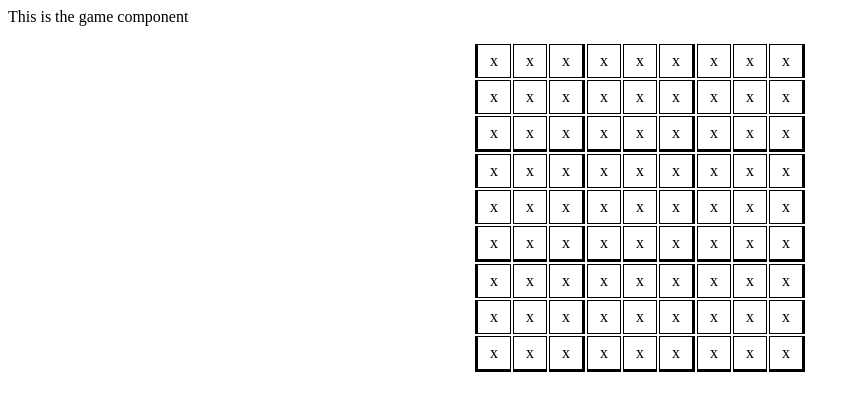
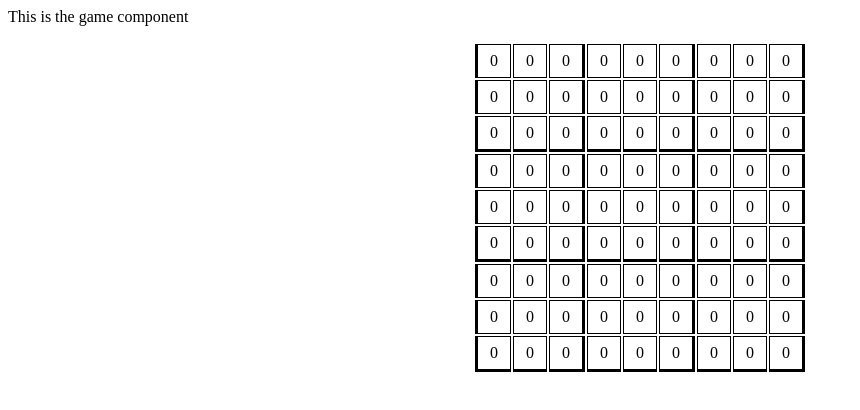
Before and after one commit to andrewmriley/aps-sudoku-angularjs, a website: page index.html in a window 1280 px wide. Both pictures are taken after a click on the link "Play". Shown: the whole page, without its empty margins (0-860 px from the left). Drawn offline with nearby package versions, Linux system fonts and the light colour scheme; some packages are replaced by stand-ins of ours.

Commit message:
Initial board generation

```diff
--- a/index.html
+++ b/index.html
@@ -6,6 +6,7 @@
     <script src="node_modules/angular/angular.js"></script>
     <script src="node_modules/angular-ui-router/release/angular-ui-router.js"></script>
     <script src="src/app/app.js"></script>
+    <script src="src/app/shared/generator.service.js"></script>
     <script src="src/app/components/main-menu/main-menu.component.js"></script>
     <script src="src/app/components/game/game.component.js"></script>
     <script src="src/app/components/board/board.component.js"></script>
--- a/src/app/components/board/board.component.js
+++ b/src/app/components/board/board.component.js
@@ -2,9 +2,15 @@
 
 angular.module("sudokuApp").component("board", {
     controller: boardController,
-    templateUrl: "src/app/components/board/board.template.html"
+    templateUrl: "src/app/components/board/board.template.html",
+    bindings: {
+        entries: "<"
+    }
 });
 
 function boardController() {
-    console.log('this is the board controller');
+    let ctrl = this;
+
+    ctrl.$onInit = function() {
+    };
 }
--- a/src/app/components/board/board.template.html
+++ b/src/app/components/board/board.template.html
@@ -1,101 +1,5 @@
 <table>
-    <tr>
-        <td> x </td>
-        <td> x </td>
-        <td> x </td>
-        <td> x </td>
-        <td> x </td>
-        <td> x </td>
-        <td> x </td>
-        <td> x </td>
-        <td> x </td>
-    </tr>
-    <tr>
-        <td> x </td>
-        <td> x </td>
-        <td> x </td>
-        <td> x </td>
-        <td> x </td>
-        <td> x </td>
-        <td> x </td>
-        <td> x </td>
-        <td> x </td>
-    </tr>
-    <tr>
-        <td> x </td>
-        <td> x </td>
-        <td> x </td>
-        <td> x </td>
-        <td> x </td>
-        <td> x </td>
-        <td> x </td>
-        <td> x </td>
-        <td> x </td>
-    </tr>
-    <tr>
-        <td> x </td>
-        <td> x </td>
-        <td> x </td>
-        <td> x </td>
-        <td> x </td>
-        <td> x </td>
-        <td> x </td>
-        <td> x </td>
-        <td> x </td>
-    </tr>
-    <tr>
-        <td> x </td>
-        <td> x </td>
-        <td> x </td>
-        <td> x </td>
-        <td> x </td>
-        <td> x </td>
-        <td> x </td>
-        <td> x </td>
-        <td> x </td>
-    </tr>
-    <tr>
-        <td> x </td>
-        <td> x </td>
-        <td> x </td>
-        <td> x </td>
-        <td> x </td>
-        <td> x </td>
-        <td> x </td>
-        <td> x </td>
-        <td> x </td>
-    </tr>
-    <tr>
-        <td> x </td>
-        <td> x </td>
-        <td> x </td>
-        <td> x </td>
-        <td> x </td>
-        <td> x </td>
-        <td> x </td>
-        <td> x </td>
-        <td> x </td>
-    </tr>
-    <tr>
-        <td> x </td>
-        <td> x </td>
-        <td> x </td>
-        <td> x </td>
-        <td> x </td>
-        <td> x </td>
-        <td> x </td>
-        <td> x </td>
-        <td> x </td>
-    </tr>
-    <tr>
-        <td> x </td>
-        <td> x </td>
-        <td> x </td>
-        <td> x </td>
-        <td> x </td>
-        <td> x </td>
-        <td> x </td>
-        <td> x </td>
-        <td> x </td>
+    <tr ng-repeat="rowNum in [1, 2, 3, 4, 5, 6, 7, 8, 9]">
+        <td ng-repeat="entry in $ctrl.entries | filter: { row: rowNum }">{{ entry.entry }} </td>
     </tr>
 </table>
--- a/src/app/components/game/game.component.js
+++ b/src/app/components/game/game.component.js
@@ -1,23 +1,15 @@
 "use strict";
 
 angular.module("sudokuApp").component("game", {
-    controller: gameController,
+    controller: ['generator', gameController],
     templateUrl: "src/app/components/game/game.template.html"
 });
 
-function gameController() {
+function gameController(generator) {
     // L2R T2B linear array of board entries.
-    var entries = [];
-    // Index of entries that were defaulted and cannot be edited.
-    var defaultEntryLocations = [];
+    let ctrl = this;
 
-    this.$onInit = function() {
-        console.log('game controller');
-
-        // @todo - Dev code testing board
-        for (var x = 1; x < 82; x++) {
-            entries.push(x);
-        }
-        console.log(entries);
+    ctrl.$onInit = function() {
+        ctrl.entries = generator.newGame();
     }
 }
--- a/src/app/components/game/game.template.html
+++ b/src/app/components/game/game.template.html
@@ -1,2 +1,2 @@
 This is the game component
-<board></board>
+<board entries="$ctrl.entries"></board>
--- /dev/null
+++ b/src/app/shared/generator.service.js
@@ -0,0 +1,52 @@
+"use strict";
+
+angular.module("sudokuApp").service('generator', function() {
+    let board = [];
+
+    let initBoard = function() {
+        let row = 1;
+        let column = 1;
+        let cluster = 1;
+
+        for (let x = 1; x < 82; x++) {
+            board.push({
+                entry: 0,
+                default: false,
+                row: row,
+                column: column,
+                cluster: cluster
+            });
+
+            // New cluster
+            if (column % 3 === 0) {
+                ++cluster;
+            }
+
+            ++column;
+            // New Row
+            if (x % 9 === 0) {
+                if (row % 3 !== 0) {
+                    cluster = cluster - 3;
+                }
+                ++row;
+                column = 1;
+            }
+        }
+    };
+
+    let assignDefaults = function(perCluster) {
+        let assigned = [];
+        while (assigned.length < perCluster) {
+            let slot = Math.floor(Math.random() * (9 - 1)) + 1;
+            if (!assigned.includes(slot)) {
+                assigned.push(slot);
+            }
+        }
+    };
+
+    this.newGame = function() {
+        initBoard();
+        assignDefaults(3);
+        return board;
+    };
+});
```
